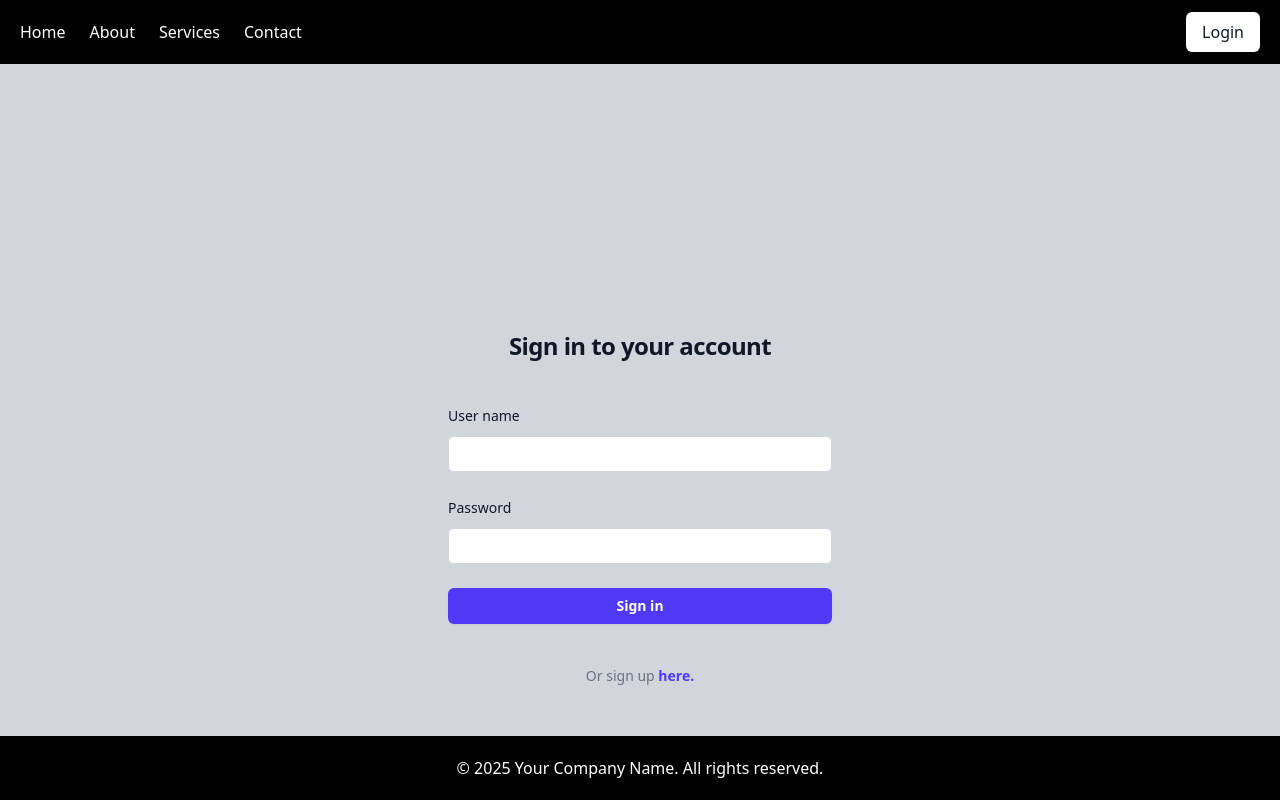
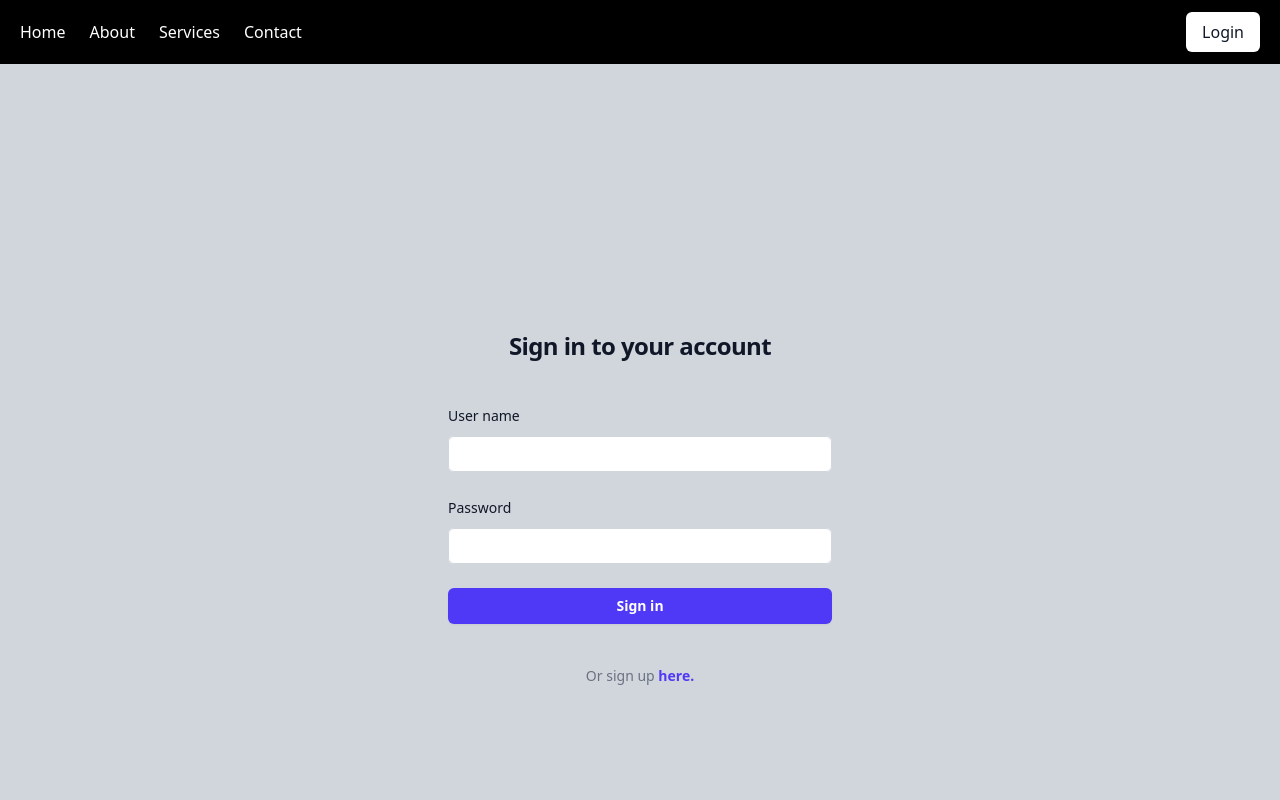
Before and after one commit to danielwennstrom/MeetingCalendar-workshop, a React (Vite) app: page /login in a window 1280 px wide. Built offline with nearby package versions, Linux system fonts and the light colour scheme.

Commit message:
Move footer to be under <main>

```diff
--- a/src/App.tsx
+++ b/src/App.tsx
@@ -30,8 +30,8 @@ function App() {
                 </Route>
               </Routes>
             </div>
+            <Footer />
           </main>
-          <Footer />
         </div>
       </Router>
     </AuthContextProvider>
```
